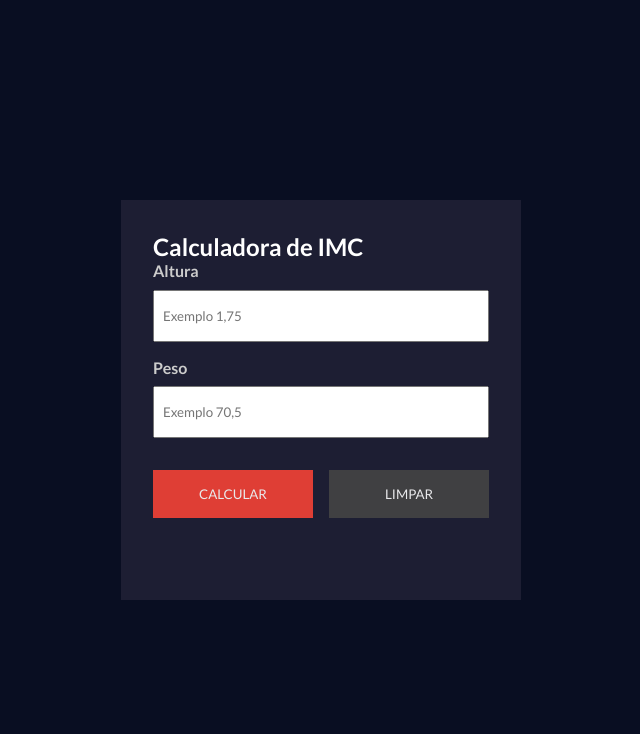
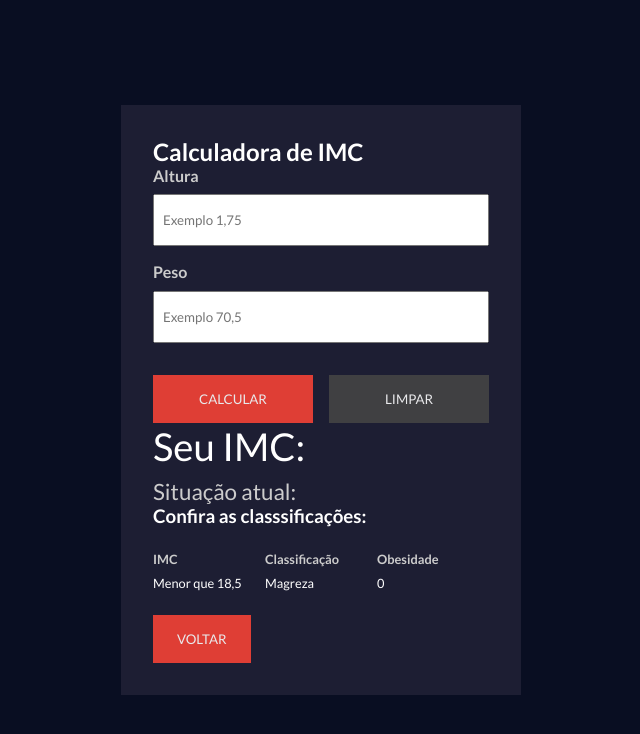
Before and after one commit to PabloJr84/calculadora_IMC, a plain HTML site: page IMC/index.html in a window 1280 px wide. Shown: the whole page, without its empty margins (319-959 px from the left). Drawn offline with Linux system fonts and the light colour scheme.

Commit message:
3ªAtualização do CSS

```diff
--- a/IMC/css/styles.css
+++ b/IMC/css/styles.css
@@ -76,3 +76,54 @@ button:hover{
 #clear-btn{
     background-color: #444;
 }
+/* Table*/
+#result-container{
+    text-align: center;
+    display: flex;
+    flex-direction: column;
+
+}
+#imc-number{
+font-size: 2.4rem;
+margin-bottom: 0.6rem;
+}
+
+#imc-info{
+    font-size: 1.4rem;
+    color: #ccc;
+}
+#result-container h3{
+    margin-top: 1rem;
+    color: #dfdfdf;
+}
+
+#imc-table{
+    margin: 1.5rem 0;
+    font-size: 0.8rem;
+}
+
+.table-header{
+    font-weight: bold;
+    color: #ccc;
+}
+.table-header,
+.table-data{
+    display: flex;
+    justify-content: space-between;
+    margin-bottom: .5rem;
+    padding-bottom: 1px solid #444;
+}
+
+.table-header h4,
+.table-data p{
+
+    flex: 1;
+}
+
+.table-header h4:nth-child(3),
+.table-data p:nth-child{
+    max-width: 80px;
+}
+#back-btn {
+    align-self:center ;
+}
--- a/IMC/index.html
+++ b/IMC/index.html
@@ -20,7 +20,7 @@
 <body>
 
     <div class="container">
-        <div class="calc-container">
+        <div class="calc-container" class="hide">
             <h2> Calculadora de IMC</h2>
             <form id="imc-form">
                 <div class="form-inputs">
@@ -48,7 +48,7 @@
                 </div>
             </form>
             </div>
-            <div id="result container" class="hide">
+            <div id="result container" >
                 <p id="imc-number">Seu IMC: <span></span></p>
                 <p id="imc-info">Situação atual: <span></span></p>
                 <h3>Confira as classsificações:</h3>
@@ -58,6 +58,11 @@
                     <h4>Classificação</h4>
                     <h4>Obesidade</h4>
                 </div>
+                <div class="table-data">
+                    <p>Menor que 18,5</p>
+                    <p>Magreza</p>
+                    <p>0</p>
+                </div>
             </div>
             <button id="back-bnt">Voltar</button>
         </div>
```
